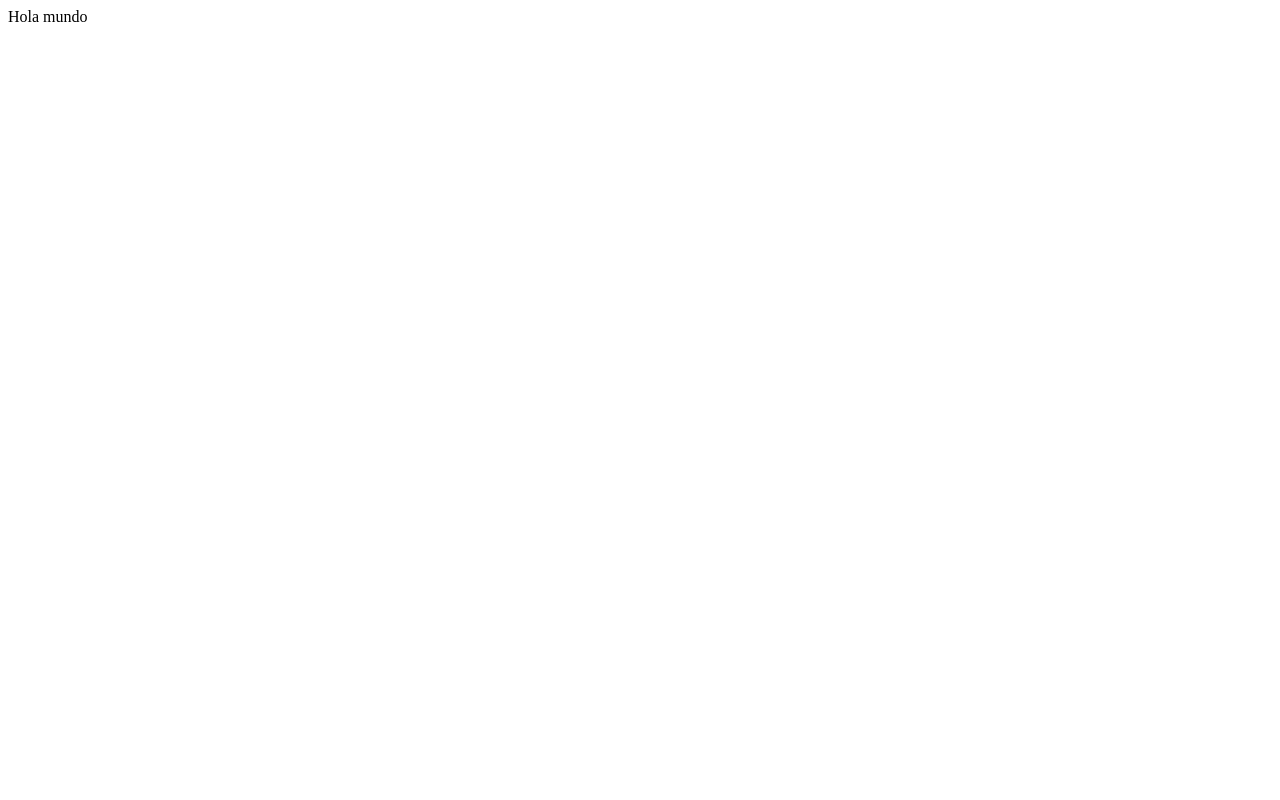
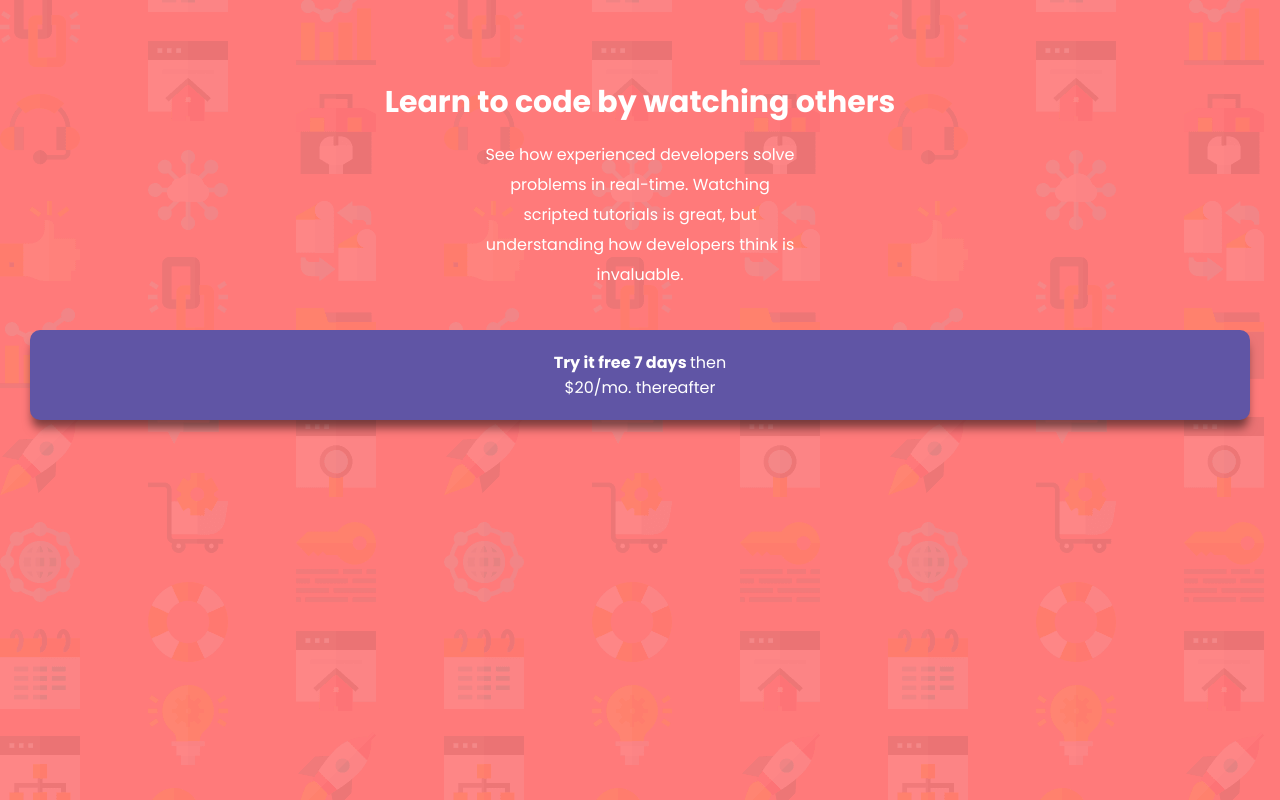
Before and after one commit to veroisla/Sigup-Form-Frontend-mentor, a React (Create React App) app: page / in a window 1280 px wide. Built offline with nearby package versions, Linux system fonts and the light colour scheme.

Commit message:
Finish layout info section

```diff
--- a/public/index.html
+++ b/public/index.html
@@ -17,10 +17,7 @@
     <title>Frontend Mentor | Intro component with sign up form</title>
   </head>
   <body>
-    <!-- Learn to code by watching others See how experienced developers solve
-    problems in real-time. Watching scripted tutorials is great, but
-    understanding how developers think is invaluable. Try it free 7 days then
-    $20/mo. thereafter First Name Last Name Email Address Password Claim your
+    <!--    First Name Last Name Email Address Password Claim your
     free trial By clicking the button, you are agreeing to our Terms and
     Services -->
     <noscript>You need to enable JavaScript to run this app.</noscript>
--- a/src/components/App.js
+++ b/src/components/App.js
@@ -1,7 +1,15 @@
 import React from 'react';
+import Info from '../components/Info';
+import '../styles/components/App.scss';
 
 function App() {
-  return <div>Hola mundo</div>;
+  return (
+    <>
+      <div className="body">
+        <Info />
+      </div>
+    </>
+  );
 }
 
 export default App;
--- /dev/null
+++ b/src/components/Form.js
@@ -0,0 +1,2 @@
+import React from 'react';
+import '../styles/components/Form.scss';
--- /dev/null
+++ b/src/components/Info.js
@@ -0,0 +1,24 @@
+import '../styles/components/Info.scss';
+
+import React from 'react';
+
+function info() {
+  return (
+    <section className="info">
+      <h1 className="info__title">Learn to code by watching others</h1>
+      <p className="info__text">
+        See how experienced developers solve problems in real-time. Watching
+        scripted tutorials is great, but understanding how developers think is
+        invaluable.
+      </p>
+      <div className="info__purpleContainer">
+        <p className="info__free">
+          <span className="info__freeSpan">Try it free 7 days </span>then
+          $20/mo. thereafter
+        </p>
+      </div>
+    </section>
+  );
+}
+
+export default info;
--- a/src/styles/Reset.scss
+++ b/src/styles/Reset.scss
@@ -1,3 +1,5 @@
+@import "./Vars.scss";
+
 * {
     margin: 0;
     padding: 0;
--- a/src/styles/Core.scss
+++ b/src/styles/Vars.scss
@@ -4,12 +4,14 @@
 
 $--color-red: hsl(0, 100%, 74%);
 $--color-green: hsl(154, 59%, 51%);
+$--color-white: #ffffff;
 
 // ### Accent
 
-$--color-blue: hsl(248, 32%, 49%);
+$--color-purple: hsl(248, 32%, 49%);
 
 // ### Neutral
 
 $--color-dark-blue: hsl(249, 10%, 26%);
+
 $--color-grayish-blue: hsl(246, 25%, 77%);
--- /dev/null
+++ b/src/styles/components/App.scss
@@ -0,0 +1,13 @@
+@import "../Vars.scss";
+@import "../Reset.scss";
+
+.body {
+    background-image: url(../../images/bg-intro-mobile.png);
+    background-color: $--color-red;
+    height: 100vh;
+    padding: 80px 30px 50px 30px;
+
+    @media all and (min-width: 768px) {
+        background-image: url(../../images/bg-intro-desktop.png);
+    }
+}
--- /dev/null
+++ b/src/styles/components/Form.scss
@@ -0,0 +1,2 @@
+@import "../Vars.scss";
+@import "../Reset.scss";
--- /dev/null
+++ b/src/styles/components/Info.scss
@@ -0,0 +1,44 @@
+@import "../Vars.scss";
+@import "../Reset.scss";
+
+.info {
+    display: flex;
+    flex-direction: column;
+    align-items: center;
+    color: $--color-white;
+
+    &__title {
+       font-size: 30px;
+       text-align: center;
+       margin-bottom: 15px;
+    }
+
+    &__text {
+        text-align: center;
+        width: 310px;
+        margin-bottom: 40px;
+        line-height: 30px;
+    }
+
+    //PURPLE CONTAINER
+
+    &__purpleContainer {
+        background-color: $--color-purple;
+        height: 90px;
+        width: 100%;
+        display: flex;
+        align-items: center;
+        justify-content: center;
+        border-radius: 10px;
+        box-shadow: 0 10px 10px -2px rgba(0, 0, 0, 0.5);
+    }
+
+    &__free {
+        width: 200px;
+        text-align: center;
+    }
+
+    &__freeSpan {
+        font-weight: bold;
+    }
+}
```
